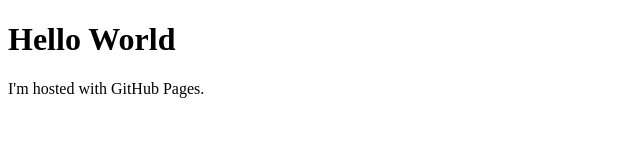
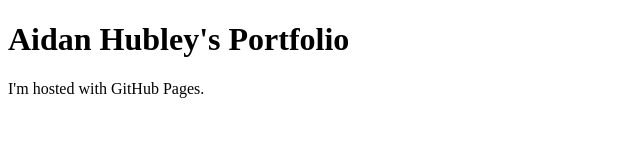
Before and after one commit to aidan-hubley/portfolio, a plain HTML site: page index.html in a window 1280 px wide. Shown: the whole page, without its empty margins (0-640 px from the left). Drawn offline with Linux system fonts and the light colour scheme.

Commit message:
Update index.html

```diff
--- a/index.html
+++ b/index.html
@@ -2,7 +2,7 @@
 <html>
 
 <body>
-    <h1>Hello World</h1>
+    <h1>Aidan Hubley's Portfolio</h1>
     <p>I'm hosted with GitHub Pages.</p>
 </body>
 
```
